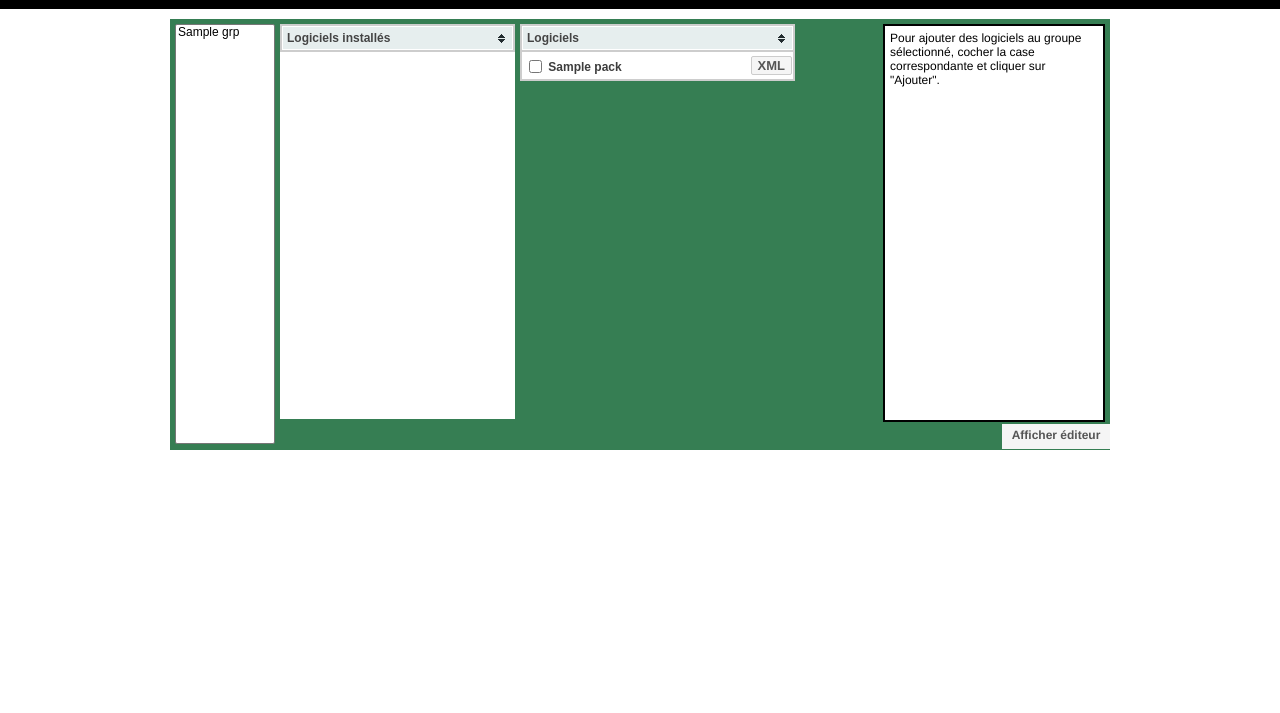
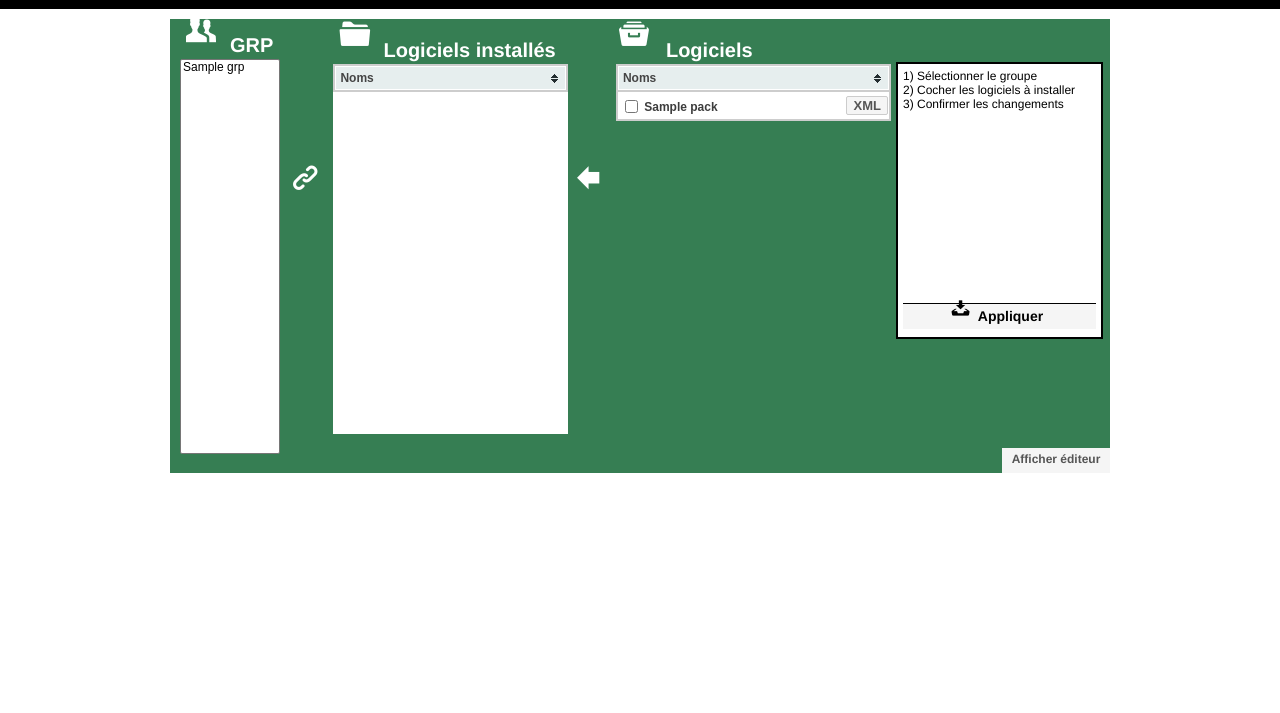
Before and after one commit to Vnicolas/ScribePKG, a Flask app: template app/templates/test.html in a window 1280 px wide. Shown: the part 26-739 px from the top of the page. Run offline with Flask 2, Linux system fonts and the light colour scheme; the template is opened without the code that fills it: most values are stand-ins (such as "Sample title", 1, 10 or a date in 2020); lists and menus that the app fills with data are empty; parts of the project's set-up code (start-up, migrations or seed data) failed here and were passed over; some libraries are stand-ins or nearby versions.

Commit message:
ajout et suppression amélioré

```diff
--- a/app/static/css/main.css
+++ b/app/static/css/main.css
@@ -13,7 +13,7 @@ body {
   padding: 0;
   font-family: "Helvetica Neue", Helvetica, Arial, sans-serif;
   color: #FFF;
-  overflow-y: scroll; /* Evite un déclage des élements à gauche quand la scrollbar apparaît car déjà présente */
+  overflow-y: scroll; /* Scrollbar déjà présente -> Evite un déclage des élements à gauche  */
 }
 
 header {
@@ -45,7 +45,9 @@ header h1.logo:hover {
 
 div.jumbo {
   background-color: rgb(54, 126, 83);
-
+height: 454px;
+width: 940px;
+}
 }
 
 h2 {
@@ -98,16 +100,18 @@ border-color: #000;
 }
 
 #editeur{
-
   display: none;
+  position: absolute;
+  background-color: rgb(54, 126, 83);
+  margin-top: 6px;
 }
 
 #logiciels{
-height: 395px;
+height: 370px;
 width: 275px;
 display: block;
 overflow: auto;
-margin-top: 5px;
+margin-top: 30px;
 position: absolute;
 }
 
@@ -151,15 +155,15 @@ label {
 #Listegrp{
 font-size: 12px;
 width: 100px;
-height: 420px;
+height: 395px;
 overflow: auto;
-margin-left: 5px;
-margin-top: 5px;
-margin-bottom: 5px;
+margin-top: 30px;
 }
+
 
 #dossier{
   text-align: center;
+  font-size: 15px;
   color: white;
   border: 1px;
   border-style: solid;
@@ -229,7 +233,7 @@ font: bold 12px Helvetica;
 background: #f5f5f5;
 color: #555;
 cursor: pointer;
-margin-left: 78px;
+margin-left: 130px;
 margin-top: 400px;
 padding-left: 50px;
 padding-right: 10px;
@@ -249,7 +253,7 @@ font: bold 12px Helvetica;
 background: #f5f5f5;
 color: #555;
 cursor: pointer;
-margin-left: 139px;
+margin-left: 189px;
 margin-top: 400px;
 padding-left: 50px;
 padding-right: 10px;
@@ -267,7 +271,7 @@ visibility: hidden;
 width: 110px;
 display: block;
 float: right;
-margin-top: 405px;
+margin-top: 429px;
 }
 
 #radioedit{
@@ -316,17 +320,15 @@ background-color: yellow;
 }
 
 #installed {
-height: 395px;
+height: 370px;
 width: 235px;
 position: absolute;
 background-color: #FFF;
 color: #000;
-margin-left: 5px;
-margin-top: 5px;
+margin-top: 30px;
 text-align: left;
 overflow: auto;
 }
-
 #installed::-webkit-scrollbar {
 
   width: 5px; /*largeur de la scrollbar verticale*/
@@ -358,18 +360,22 @@ overflow: auto;
 }
 
 #supp{
-  position: absolute;
-  margin-left: 105px;
+display: inline-block;
+margin-top: 5px;
+margin-left: 34px;
+border-radius: 10px;
+padding: 5px;
 }
 
 #add{
-  position: absolute;
-  margin-left: 350px;
+  display: inline-block;
+  margin-left: 38px;
 }
 
 input[type="checkbox"] {
 margin: 3px 3px 3px 4px;
 vertical-align: middle;
+display: inline;
 }
 
 span {
@@ -378,14 +384,14 @@ span {
 
 #results {
 font-size: 12px;
-height: 384px;
+height: 263px;
 background-color: #fff;
 position: absolute;
-width: 208px;
+width: 193px;
 color: rgb(0, 0, 0);
 border: 2px solid black;
-margin-left: 713px;
-margin-top: 5px;
+margin-left: 726px;
+margin-top: 43px;
 padding: 5px;
 }
 
@@ -397,3 +403,85 @@ position: absolute;
 font-weight: normal;
 margin-left: -10px;
 }
+
+.groupeicon{
+font-family: "entypo";
+font-size: 60px;
+line-height: 0px;
+font-weight: normal;
+height: 20px;
+width: 100px;
+margin-left: 3px;
+position: absolute;
+}
+
+.installedicon{
+font-family: "entypo";
+font-size: 61px;
+line-height: 0px;
+font-weight: normal;
+height: 20px;
+width: 100px;
+margin-left: 3px;
+position: absolute;
+}
+
+#groupe{
+display: inline-block;
+margin: 5px;
+border-radius: 10px;
+padding: 5px;
+}
+
+.texticon{
+ position: absolute;
+margin-left: 50px;
+margin-top: 5px;
+font-size: 20px;
+font-weight: bold;
+}
+
+#lien{
+font-family: "entypo";
+font-size: 61px;
+position: absolute;
+margin-left: 120px;
+margin-top: 10%;
+}
+
+#lien2{
+font-family: "entypo";
+font-size: 61px;
+position: absolute;
+margin-left: 404px;
+margin-top: 10%;
+}
+
+.appliquer{
+font: bold 14px Helvetica;
+text-align: center;
+text-indent: -18px;
+background: #f5f5f5;
+color: rgb(0, 0, 0);
+margin-top: 192px;
+padding-left: 50px;
+padding-right: 10px;
+border-top-style: solid;
+border-top-width: 1px;
+}
+
+.appliquer:hover{
+background-color: #000;
+color: #fff;
+cursor: pointer;
+}
+
+.addicon{
+font-family: "entypo";
+font-size: 61px;
+line-height: 0px;
+font-weight: normal;
+height: 20px;
+width: 100px;
+position: absolute;
+}
--- a/app/static/js/mainjava.js
+++ b/app/static/js/mainjava.js
@@ -55,10 +55,11 @@ var log= logiciel.split(" ");
   for(var i=1; i<log.length; i++){
     text.innerHTML = text.innerHTML
     +"<tr><td style='background-color:#4BB5C1;' class='nomlogiciel'><label><input type='checkbox' ><span>"
+    + " "
     + log[i]
     + "</span></label></td></tr>";
 }
-          $("#myTable input:checked").removeAttr("checked");
+          $("#myTable input:checked").removeAttr("checked").attr('disabled', 'disabled');
           $('.boutonsupp').css('visibility','visible');
     });
   });
@@ -69,8 +70,10 @@ var supp = document.getElementsByClassName('boutonsupp');
 var text = document.getElementById('installed2');
 $(supp).click(function(){
 var logicielsupp = $("#Table2 input:checked").next('span').text();
-var logsupp= logicielsupp.split(" ");
-$("#Table2 input:checked").closest('tr').fadeOut();
-$("#Table2 input:checked").removeAttr("checked");
+var logsupp = logicielsupp.split(" ");
+for(var i=1; i<logsupp.length; i++){
+  $("#"+logsupp[i]+"").removeAttr('disabled');
+}
+$("#Table2 input:checked").closest('tr').remove();
 });
 });
--- a/app/templates/test.html
+++ b/app/templates/test.html
@@ -19,12 +19,44 @@ $(document).ready(function(){
 
 <div class="jumbo">
     <div id="block"></div>
-    <div id="add">
+    <div id="lien">&#128279;</div>
+    <div id="lien2">&#58541;</div>
+    <div id="results">1) Sélectionner le groupe<br>
+                        2) Cocher les logiciels à installer<br>
+                        3) Confirmer les changements<br>
+                        <label class="appliquer"><span class="icon">&#128229;</span>Appliquer</label></div>
+    <div id="groupe">
+    <div class="groupeicon">&#128101;</div><span class="texticon">GRP</span>
+    <select multiple="multiple" size="25" id="Listegrp">
+        {% for grp in grps %}
+        <option value="{{ grp }}" name="{{ grp }}">{{ grp }}</option>
+        {% endfor %}
+    </select>
+    </div>
+
+
+    <div id="supp">
+        <div class="installedicon">&#128193;</div><span class="texticon">Logiciels installés</span>
+        <div id="installed">
+        <table id="Table2" class="tablesorter">
+            <thead>
+                <tr>
+                    <th>Noms</th>
+                </tr>
+            </thead>
+            <tbody id="installed2">
+            </tbody>
+        </table>
+
+    </div>
+    <label class="boutonsupp"><span class="icon">&#8854;</span>Supprimer</label>
+    </div>
+    <div id="add"><div class="addicon">&#59392;</div><span class="texticon">Logiciels</span>
     <div id="logiciels">
         <table id="myTable" class="tablesorter">
             <thead>
                 <tr>
-                    <th>Logiciels</th>
+                    <th>Noms</th>
                 </tr>
             </thead>
             <tbody>
@@ -36,35 +68,13 @@ $(document).ready(function(){
             </tbody>
         </table>
     </div>
-    <label class="boutonadd"><span class="icon">&oplus;</span>Ajouter à la liste</label>
+    <label class="boutonadd"><span class="icon">&oplus;</span>Ajouter</label>
     </div>
 
     <div id="vuediteur">
         <label id="radioedit">Afficher éditeur</label>
         <label id="radioedit2">Masquer éditeur</label>
     </div>
-    <div id="supp">
-        <div id="installed">
-        <table id="Table2" class="tablesorter">
-            <thead>
-                <tr>
-                    <th>Logiciels installés</th>
-                </tr>
-            </thead>
-            <tbody id="installed2">
-            </tbody>
-        </table>
-
-    </div>
-    <label class="boutonsupp"><span class="icon">&#8854;</span>Supprimer de la liste</label>
-    </div>
-    <div id="results">Pour ajouter des logiciels au groupe sélectionné, cocher la case correspondante et cliquer sur "Ajouter".</div>
-
-    <select multiple="multiple" size="25" id="Listegrp">
-        {% for grp in grps %}
-        <option value="{{ grp }}" name="{{ grp }}">{{ grp }}</option>
-        {% endfor %}
-    </select>
 
     <div id="editeur">
         <div id="dossier"></div>
```
